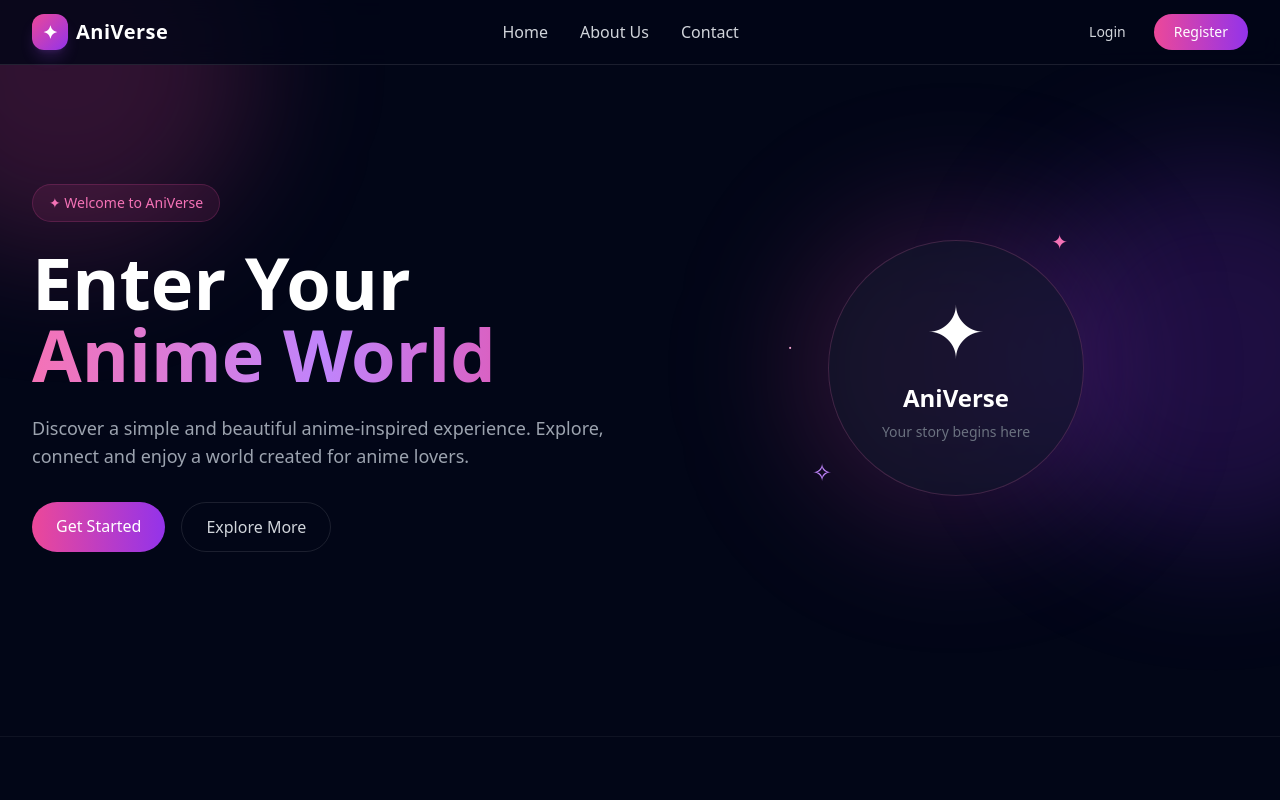
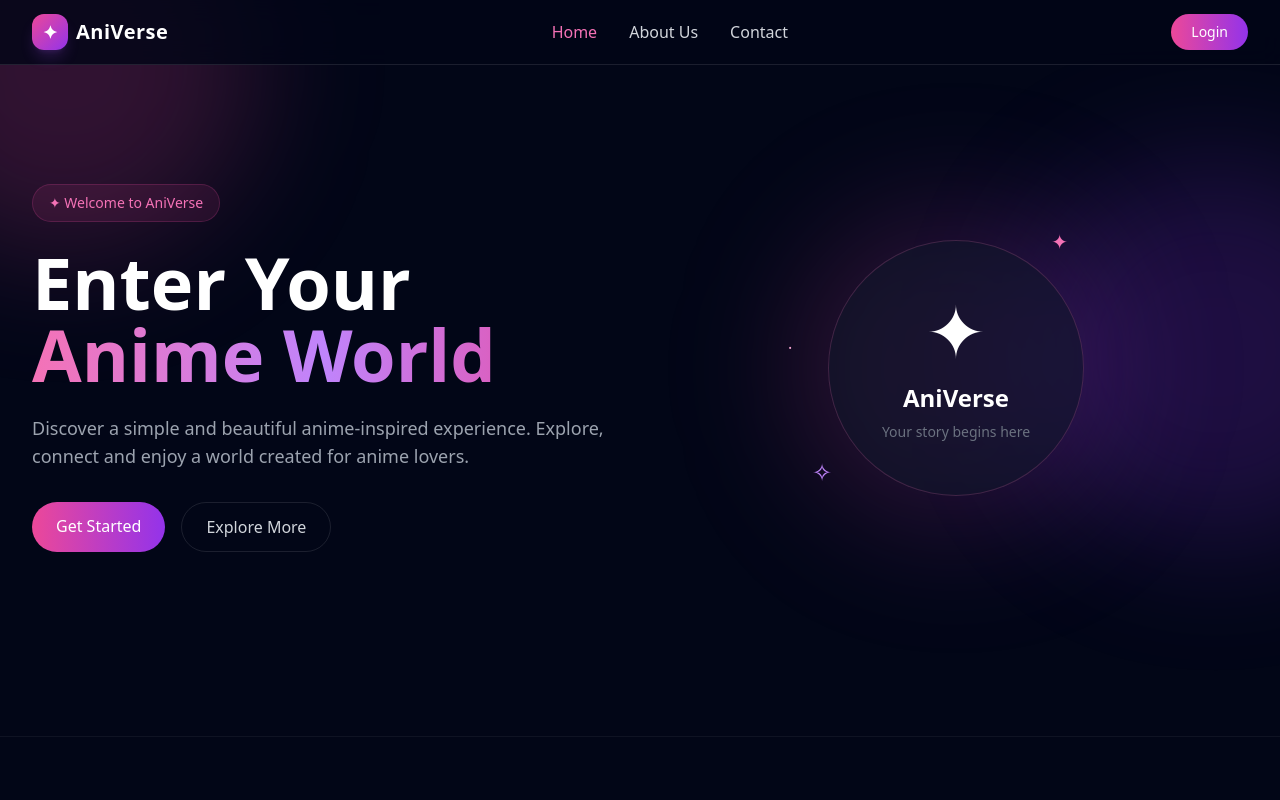
Before and after one commit to BariyaVasu/React-Firebase-Project, a React (Vite) app: page / in a window 1280 px wide. Shown: the top 800 px of the page. Built offline with nearby package versions, Linux system fonts and the light colour scheme.

Commit message:
Minor Change in Navbar

```diff
--- a/src/components/Navbar.jsx
+++ b/src/components/Navbar.jsx
@@ -1,5 +1,5 @@
 import { useState } from "react";
-import { Link } from "react-router-dom";
+import { Link, NavLink } from "react-router-dom";
 
 export const Navbar = () => {
   const [isOpen, setIsOpen] = useState(false);
@@ -21,19 +21,23 @@ export const Navbar = () => {
 
           {/* Desktop Links */}
           <div className="hidden md:flex items-center gap-8">
-            <Link
+            <NavLink
               to="/"
-              className="text-gray-300 hover:text-pink-400 transition duration-300"
+              className={({ isActive }) =>
+                `hover:text-pink-400 transition duration-300 ${isActive ? "text-pink-400 " : "text-gray-300 "}`
+              }
             >
               Home
-            </Link>
+            </NavLink>
 
-            <Link
+            <NavLink
               to="/about"
-              className="text-gray-300 hover:text-pink-400 transition duration-300"
+              className={({ isActive }) =>
+                `hover:text-pink-400 transition duration-300 ${isActive ? "text-pink-400 " : "text-gray-300 "}`
+              }
             >
               About Us
-            </Link>
+            </NavLink>
 
             <Link
               to="/contact"
@@ -45,19 +49,18 @@ export const Navbar = () => {
 
           {/* Auth Buttons */}
           <div className="hidden md:flex items-center gap-3">
-            <Link
+            <NavLink
               to="/login"
-              className="px-4 py-2 text-sm text-gray-300 hover:text-white transition"
+              className={({ isActive }) =>
+                `px-5 py-2 rounded-full text-sm font-medium transition duration-300 ${
+                  isActive
+                    ? "bg-black border border-pink-400 text-pink-400"
+                    : "bg-gradient-to-r from-pink-500 to-purple-600 text-white hover:scale-105 hover:shadow-lg hover:shadow-pink-500/20"
+                }`
+              }
             >
               Login
-            </Link>
-
-            <Link
-              to="/register"
-              className="px-5 py-2 rounded-full bg-gradient-to-r from-pink-500 to-purple-600 text-white text-sm font-medium hover:scale-105 hover:shadow-lg hover:shadow-pink-500/20 transition duration-300"
-            >
-              Register
-            </Link>
+            </NavLink>
           </div>
 
           {/* Mobile Button */}
```
